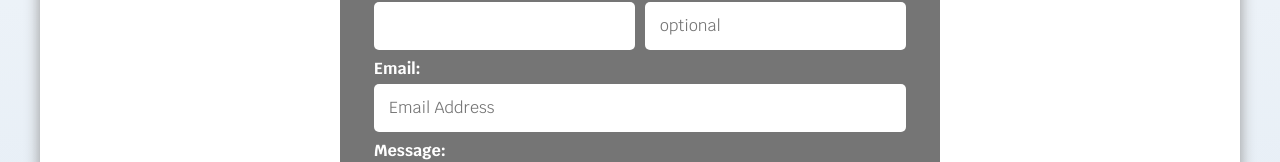
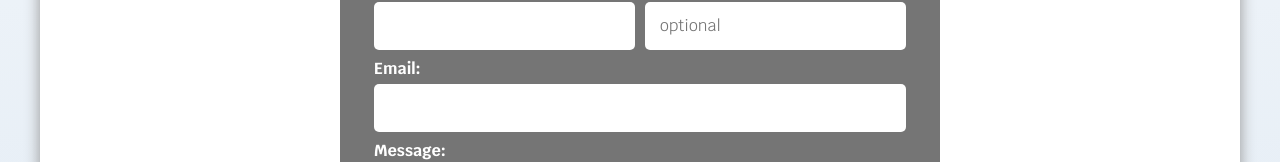
Before and after one commit to Sacklen09/Contact, a website: page contacto.html in a window 1280 px wide. Shown: the part 799-961 px from the top of the page. Drawn offline with Linux system fonts and the light colour scheme.

Commit message:
Update contacto.html

```diff
--- a/contacto.html
+++ b/contacto.html
@@ -58,7 +58,7 @@
                         </div>
                         <div class="campo">
                             <label for="email">Email:</label>
-                            <input id="email" class="input-text" type="email" name="email" placeholder="Email Address" required>
+                            <input id="email" class="input-text" type="email" name="email" required>
                         </div>
                         <div class="campo">
                             <label for="mensaje">Message:</label>
```
